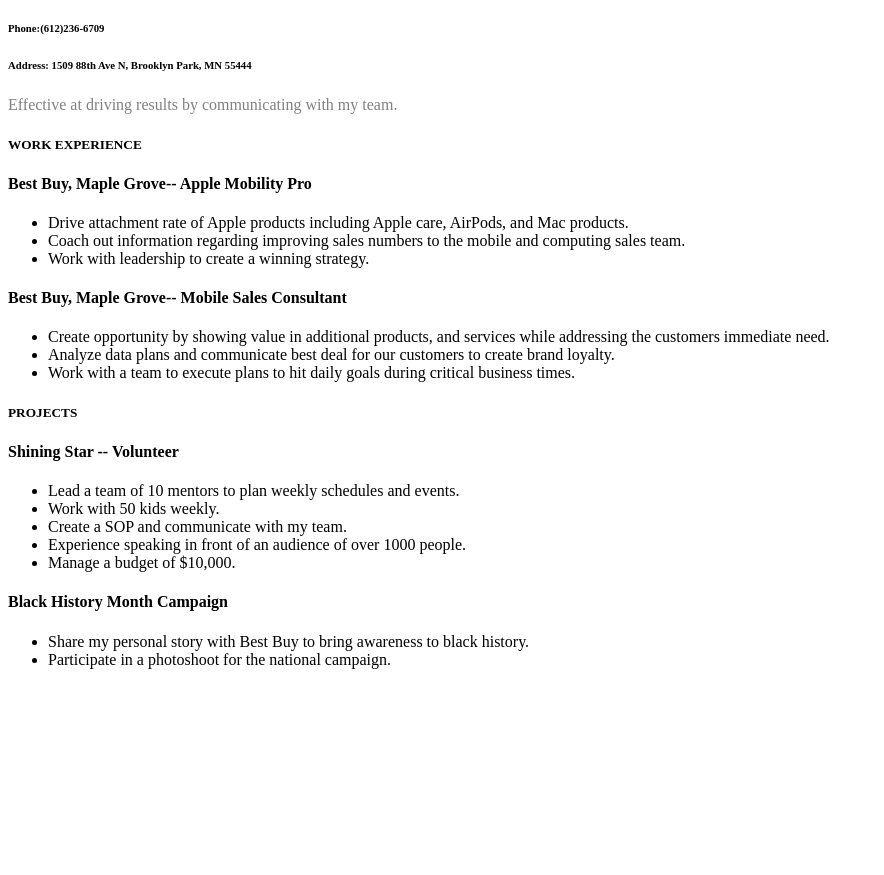
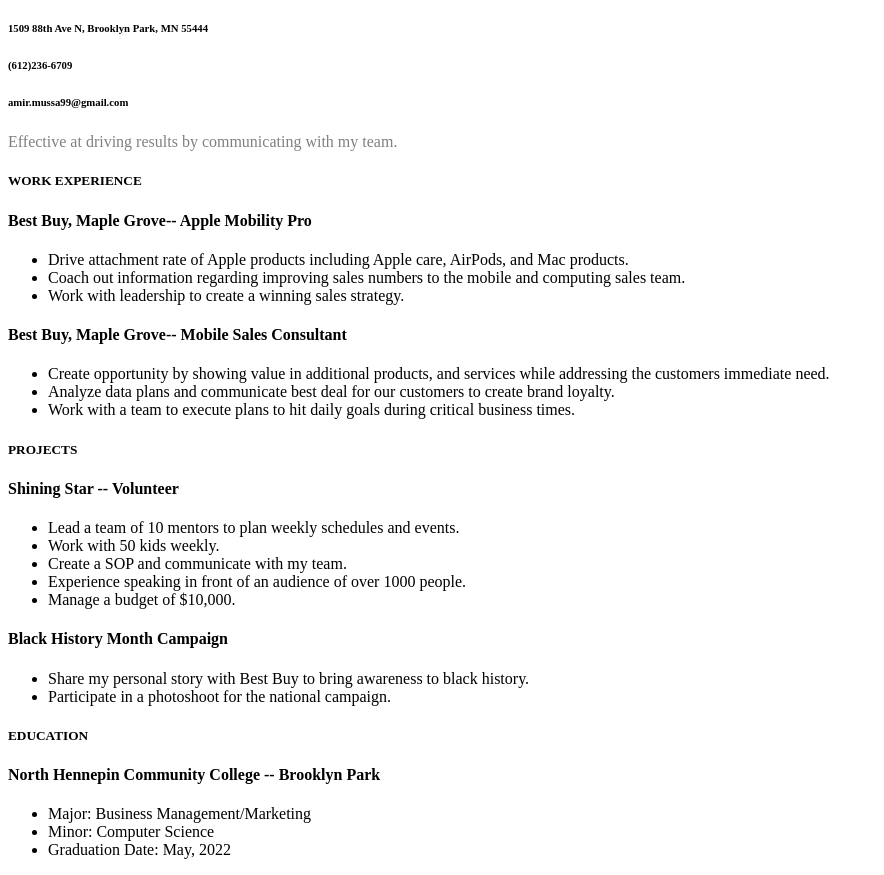
Before and after one commit to Oxman345/Oxman345.github.io, a plain HTML site: page index.html in a window 1280 px wide. Shown: the part 61-936 px from the top of the page, without its empty margins (0-884 px from the left). Before the commit the page ends 800 px from the top, so only its background shows below. Drawn offline with Linux system fonts and the light colour scheme.

Commit message:
Update index.html

```diff
--- a/index.html
+++ b/index.html
@@ -7,8 +7,9 @@
 
   <body>
     <h1>Amir Mussa</h1>
-    <h6>Phone:(612)236-6709</h6>
-    <h6>Address: 1509 88th Ave N, Brooklyn Park, MN 55444</h6>
+    <h6>1509 88th Ave N, Brooklyn Park, MN 55444</h6>
+    <h6>(612)236-6709</h6>
+    <h6>amir.mussa99@gmail.com</h6>
     <p>Effective at driving results by communicating with my team.</p>
    </body>
   <body>
@@ -17,7 +18,7 @@
     <ul>
       <li>Drive attachment rate of Apple products including Apple care, AirPods, and Mac products.</li>
       <li>Coach out information regarding improving sales numbers to the mobile and computing sales team.</li>
-      <li>Work with leadership to create a winning strategy.</li>
+      <li>Work with leadership to create a winning sales strategy.</li>
     </ul>
 
     <h4>Best Buy, Maple Grove-- Mobile Sales Consultant</h4>
@@ -45,4 +46,14 @@
         <li>Participate in a photoshoot for the national campaign.</li>
       </ul>
   </body>
+  <h5>EDUCATION</h5>
+  <h4>North Hennepin Community College -- Brooklyn Park</h4>
+  <ul>
+    <li>Major: Business Management/Marketing</li>
+    <li>Minor: Computer Science</li>
+    <li>Graduation Date: May, 2022</li>
+  </ul>
+  </body>
+
+  </body>
  </html>
```
